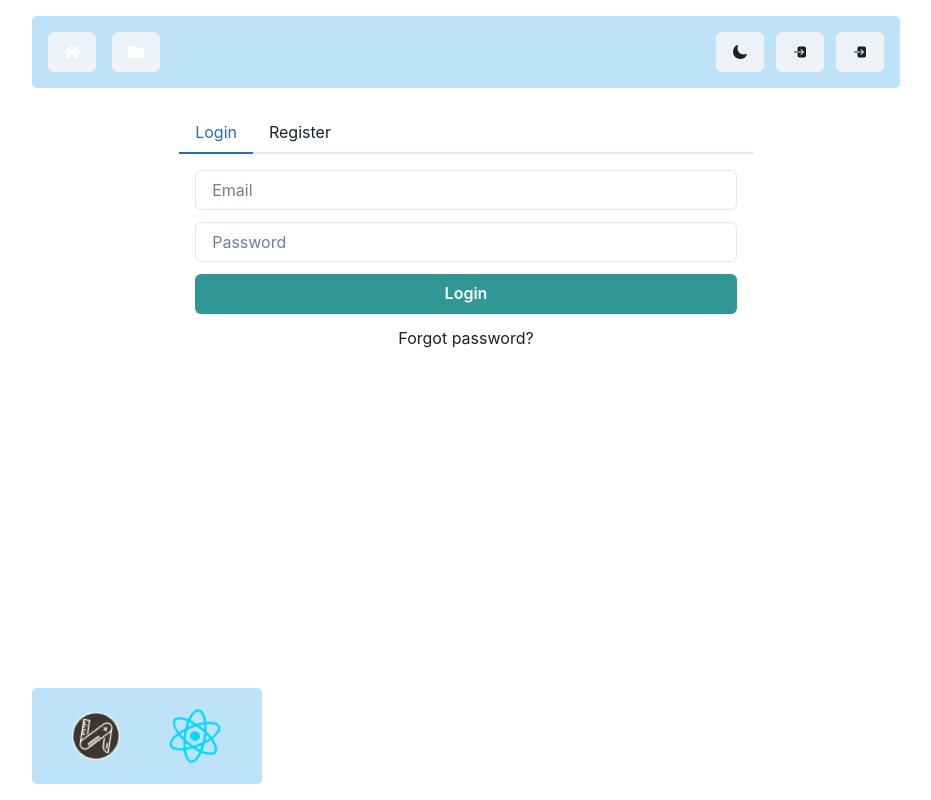
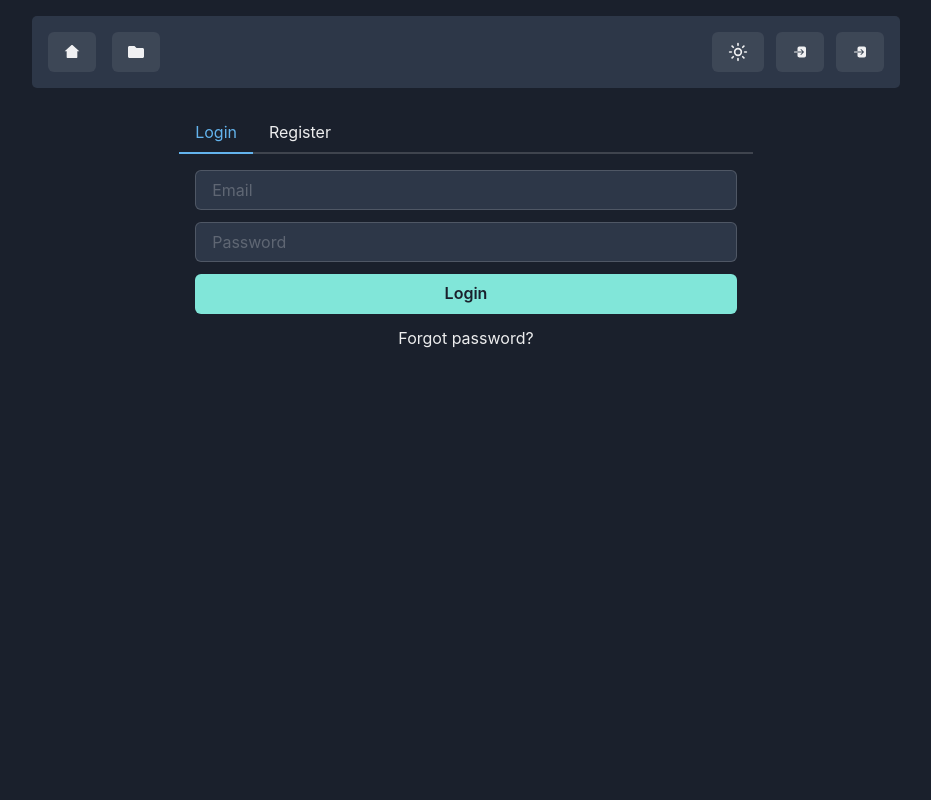
Before and after one commit to siwhyatt/MERN-Todo, a React (Vite) app in the folder client/: page /login in a window 1280 px wide. Shown: the whole page, without its empty margins (174-1105 px from the left). Built offline with nearby package versions, Linux system fonts and the light colour scheme.

Commit message:
Numerous aesthetic changes to UI

```diff
--- a/client/src/App.tsx
+++ b/client/src/App.tsx
@@ -1,9 +1,8 @@
 import './App.css'
-import { Stack, Container } from '@chakra-ui/react'
+import { Stack, Container, Spinner, Center, useColorModeValue } from '@chakra-ui/react'
 import Navbar from './components/Navbar'
 import { useState, useEffect } from 'react'
-import Footer from './components/Footer'
-import { BrowserRouter as Router, Route, Routes, Navigate } from 'react-router-dom';
+import { BrowserRouter as Router, Route, Routes } from 'react-router-dom';
 import TodoPage from './components/TodoPage'
 import ProjectsPage from './components/ProjectsPage'
 import User from './components/User'
@@ -16,16 +15,32 @@ import ResetPassword from './components/ResetPassword'
 export const BASE_URL = "http://localhost:5000/api"
 
 function App() {
-  const [token, setToken] = useState<string | null>(() => localStorage.getItem('token'));
+  const [token, setToken] = useState<string | null>(null);
+  const [loading, setLoading] = useState(true);
+  const bgColor = useColorModeValue("gray.100", "gray.800");
+
+  useEffect(() => {
+    const storedToken = localStorage.getItem('token');
+    setToken(storedToken);
+    setLoading(false);
+  }, []);
 
   const logout = () => {
     setToken(null);
     localStorage.removeItem('token');
   };
 
+  if (loading) {
+    return (
+      <Center h="100vh">
+        <Spinner size="xl" />
+      </Center>
+    );
+  }
+
   return (
     <Router>
-      <Stack h="100vh" >
+      <Stack bg={bgColor} h="100vh" >
         <Navbar logout={logout} token={token} />
         <Container >
           <Routes>
@@ -40,7 +55,6 @@ function App() {
             </Route>
           </Routes>
         </Container>
-        <Footer />
       </Stack>
     </Router>
   )
--- a/client/src/components/Navbar.tsx
+++ b/client/src/components/Navbar.tsx
@@ -1,8 +1,10 @@
 import { Button, Container, Flex, useColorMode, useColorModeValue } from "@chakra-ui/react";
 import { IoMoon, IoLogIn } from "react-icons/io5";
+import { RiHome2Fill } from "react-icons/ri";
 import { LuSun } from "react-icons/lu";
-import { FaPowerOff, FaHome, FaFolder } from "react-icons/fa";
+import { FaPowerOff, FaFolder } from "react-icons/fa";
 import { FaGear } from "react-icons/fa6";
+import { ImCross } from "react-icons/im";
 import { Link as RouterLink } from "react-router-dom";
 
 interface NavbarProps {
@@ -15,12 +17,12 @@ const Navbar = ({ logout, token }: NavbarProps) => {
 
   return (
     <Container maxW={"900px"}>
-      <Flex bg={useColorModeValue("blue.100", "gray.700")} p={4} my={4} gap={3} borderRadius={5} alignItems={"center"} justifyContent={"space-between"} >
+      <Flex bg={useColorModeValue("gray.300", "gray.700")} p={4} my={4} gap={3} borderRadius={5} alignItems={"center"} justifyContent={"space-between"} >
         <Flex>
-          <Button as={RouterLink} to="/" color="white" mr={4}>
-            <FaHome />
+          <Button as={RouterLink} to="/" mr={4}>
+            <RiHome2Fill />
           </Button>
-          <Button as={RouterLink} to="/projects" color="white" mr={4}>
+          <Button as={RouterLink} to="/projects" mr={4}>
             <FaFolder />
           </Button>
         </Flex>
@@ -40,7 +42,7 @@ const Navbar = ({ logout, token }: NavbarProps) => {
           )}
           {token ? (
             <Button onClick={logout}>
-              <FaPowerOff />
+              <ImCross />
             </Button>
           ) : (
             <Button as={RouterLink} to="/login">
--- a/client/src/components/PrioritySelect.tsx
+++ b/client/src/components/PrioritySelect.tsx
@@ -11,7 +11,7 @@ const PrioritySelect = ({ value, onChange }: PrioritySelectProps) => {
       value={value}
       onChange={onChange}
     >
-      <Stack spacing={5} direction={'row'}>
+      <Stack spacing={5} direction={'row'} justify={'center'}>
         <Radio size='lg' value="low" colorScheme='blue'>Low</Radio>
         <Radio size='lg' value="medium" colorScheme='green'>Med</Radio>
         <Radio size='lg' value="high" colorScheme='red'>High</Radio>
--- a/client/src/components/ProjectSelector.tsx
+++ b/client/src/components/ProjectSelector.tsx
@@ -108,7 +108,7 @@ const ProjectSelector = ({ token, onProjectSelect, initialProjectId = null }: Pr
   return (
     <Flex>
       <Input
-        placeholder="Project name"
+        placeholder="Project name (optional)"
         value={newProject}
         onChange={handleProjectChange}
         list="project-options"
--- a/client/src/components/TimeSelect.tsx
+++ b/client/src/components/TimeSelect.tsx
@@ -12,7 +12,7 @@ const TimeSelect = ({ value, onChange }: TimeSelectProps) => {
       onChange={onChange}
       colorScheme="teal"
     >
-      <Stack spacing={5} direction={'row'}>
+      <Stack spacing={5} direction={'row'} justify={'center'}>
         <Radio value="15">15m</Radio>
         <Radio value="30">30m</Radio>
         <Radio value="60">1h</Radio>
--- a/client/src/components/TodoForm.tsx
+++ b/client/src/components/TodoForm.tsx
@@ -1,4 +1,4 @@
-import { Button, Flex, Input, Spinner, useToast, TabList, Tab, TabPanels, TabPanel, Tabs, Text } from "@chakra-ui/react";
+import { Flex, Input, Spinner, useToast, TabList, Tab, TabPanels, TabPanel, Tabs, Text, Box, InputGroup, InputRightElement } from "@chakra-ui/react";
 import { useMutation, useQueryClient } from "@tanstack/react-query";
 import { useState, useRef, useEffect } from "react";
 import { IoMdAdd } from "react-icons/io";
@@ -53,8 +53,6 @@ const TodoForm = ({ token }: TodoFormProps) => {
           throw new Error(data.error || "Something went wrong");
         }
 
-        setNewTodo("");
-        setIsCreated(true);
         return data;
       } catch (error: any) {
         throw new Error(error);
@@ -62,6 +60,8 @@ const TodoForm = ({ token }: TodoFormProps) => {
     },
     onSuccess: () => {
       queryClient.invalidateQueries({ queryKey: ["todos"] });
+      setNewTodo("");
+      setIsCreated(true);
       toast({
         title: "Todo added successfully.",
         description: "You have one more thing to do!",
@@ -81,9 +81,19 @@ const TodoForm = ({ token }: TodoFormProps) => {
   };
 
   useEffect(() => {
-    if (isCreated && inputRef.current) {
+    const focusInput = () => {
+      if (inputRef.current) {
         inputRef.current.focus();
-      setIsCreated(false); // Reset the flag after focusing
+      }
+    };
+
+    // Focus on initial mount
+    focusInput();
+
+    // Focus after successful todo creation
+    if (isCreated) {
+      focusInput();
+      setIsCreated(false);
     }
   }, [isCreated]);
 
@@ -108,24 +118,29 @@ const TodoForm = ({ token }: TodoFormProps) => {
   }
   return (
     <form onSubmit={handleSubmit}>
-      <Flex my="1rem" gap={2}>
+      <Box my="1rem" gap={2}>
+        <InputGroup>
           <Input
             type='text'
             value={newTodo}
             onChange={(e) => setNewTodo(e.target.value)}
             ref={inputRef}
+            autoFocus
+            onKeyDown={(e) => {
+              if (e.key === 'Enter') {
+                e.preventDefault();
+                handleSubmit(e);
+              }
+            }}
           />
-        <Button
-          mx={2}
-          type='submit'
-          _active={{
-            transform: "scale(.97)",
-          }}
-        >
+          <InputRightElement>
+            <Box onClick={handleSubmit} cursor="pointer">
               {isCreating ? <Spinner size={"xs"} /> : <IoMdAdd size={30} />}
-        </Button>
-      </Flex>
-      <Tabs variant='soft-rounded' colorScheme='teal'>
+            </Box>
+          </InputRightElement>
+        </InputGroup>
+      </Box>
+      <Tabs align='center' variant='soft-rounded' colorScheme='teal'>
         <TabList>
           <Tab>Time</Tab>
           <Tab>Priority</Tab>
--- a/client/src/components/UserSettings.tsx
+++ b/client/src/components/UserSettings.tsx
@@ -16,7 +16,6 @@ const UserSettings = ({ token }: { token: string }) => {
 
   useEffect(() => {
     if (settings) {
-      console.log(settings)
       setDefaultTime(settings[0].defaultTime?.toString() || "15");
       setDefaultPriority(settings[0].defaultPriority || "medium");
     }
@@ -79,13 +78,13 @@ const UserSettings = ({ token }: { token: string }) => {
     <form onSubmit={handleSubmit}>
       <Stack spacing={3}>
         <Box p={4} my={3} borderWidth='1px' borderRadius='lg'>
-          <Text mb={1}>
+          <Text align={'center'} mb={2}>
             Default todo time:
           </Text>
           <TimeSelect value={defaultTime} onChange={setDefaultTime} />
         </Box>
         <Box p={4} my={3} borderWidth='1px' borderRadius='lg'>
-          <Text mb={1}>
+          <Text align={'center'} mb={2}>
             Default todo priority:
           </Text>
           <PrioritySelect value={defaultPriority} onChange={setDefaultPriority} />
--- a/client/src/main.tsx
+++ b/client/src/main.tsx
@@ -4,13 +4,14 @@ import App from './App.tsx'
 import './index.css'
 import { ChakraProvider } from '@chakra-ui/react'
 import { QueryClient, QueryClientProvider } from '@tanstack/react-query'
+import theme from "./theme"
 
 const queryClient = new QueryClient();
 
 ReactDOM.createRoot(document.getElementById('root')!).render(
   <React.StrictMode>
     <QueryClientProvider client={queryClient}>
-      <ChakraProvider>
+      <ChakraProvider theme={theme}>
         <App />
       </ChakraProvider>
     </QueryClientProvider>
--- /dev/null
+++ b/client/src/theme.tsx
@@ -0,0 +1,39 @@
+// theme.ts
+import { extendTheme, type ThemeConfig } from "@chakra-ui/react"
+
+const config: ThemeConfig = {
+  initialColorMode: "dark",
+  useSystemColorMode: true,
+}
+
+const theme = extendTheme({
+  config,
+  styles: {
+    global: (props) => ({
+      body: {
+        bg: props.colorMode === "dark" ? "gray.800" : "gray.100",
+      },
+    }),
+  },
+  components: {
+    Heading: {
+      baseStyle: {
+        textAlign: 'center',
+      }
+    },
+    Input: {
+      variants: {
+        outline: (props) => ({
+          field: {
+            bg: props.colorMode === "light" ? "white" : "gray.700",
+          },
+        }),
+      },
+      defaultProps: {
+        variant: 'outline',
+      },
+    },
+  },
+});
+
+export default theme
```
Also changed, not shown: client/src/components/ProjectForm.tsx (+21 -11 lines), client/src/components/TodoItem.tsx (+8 -11 lines). Lines whose indentation alone changed are shown as unchanged.
